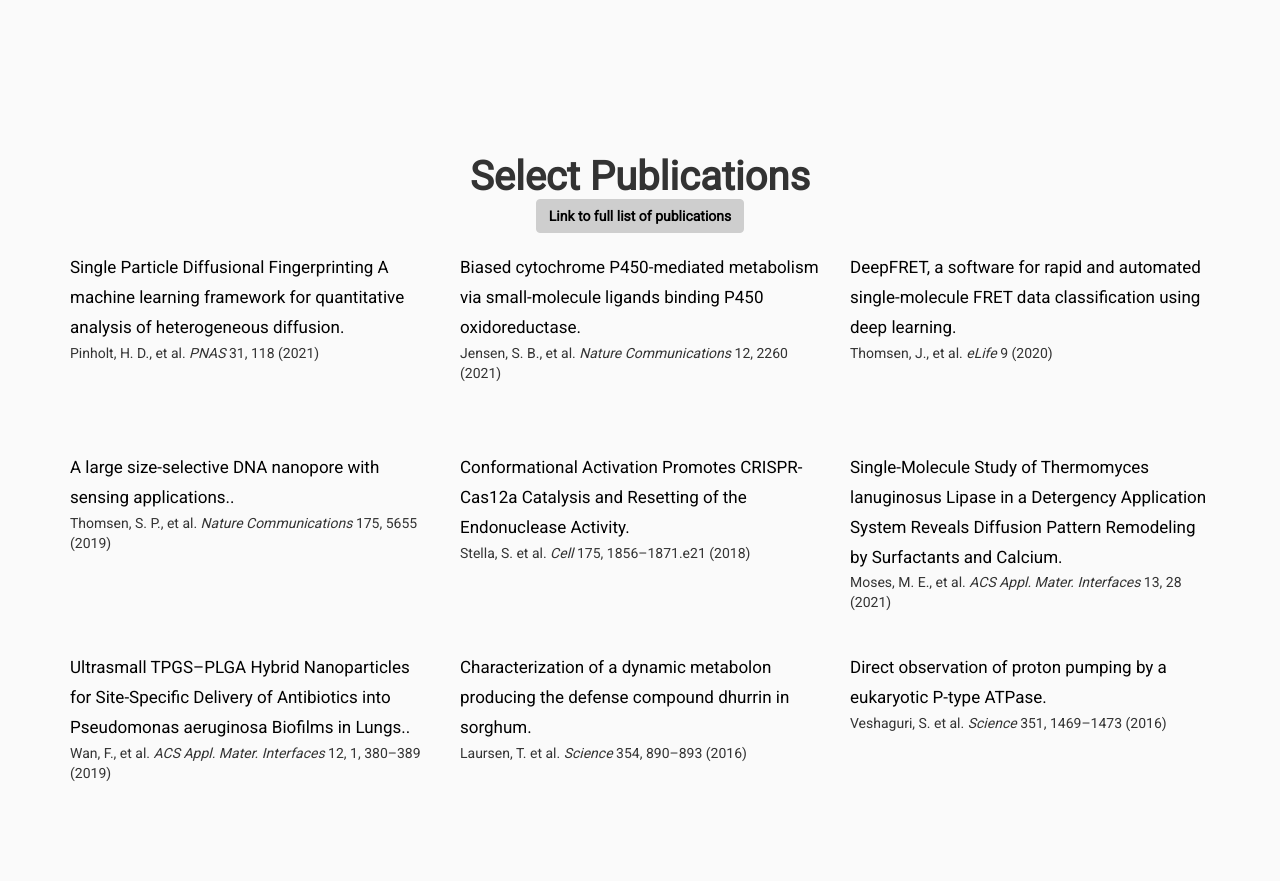
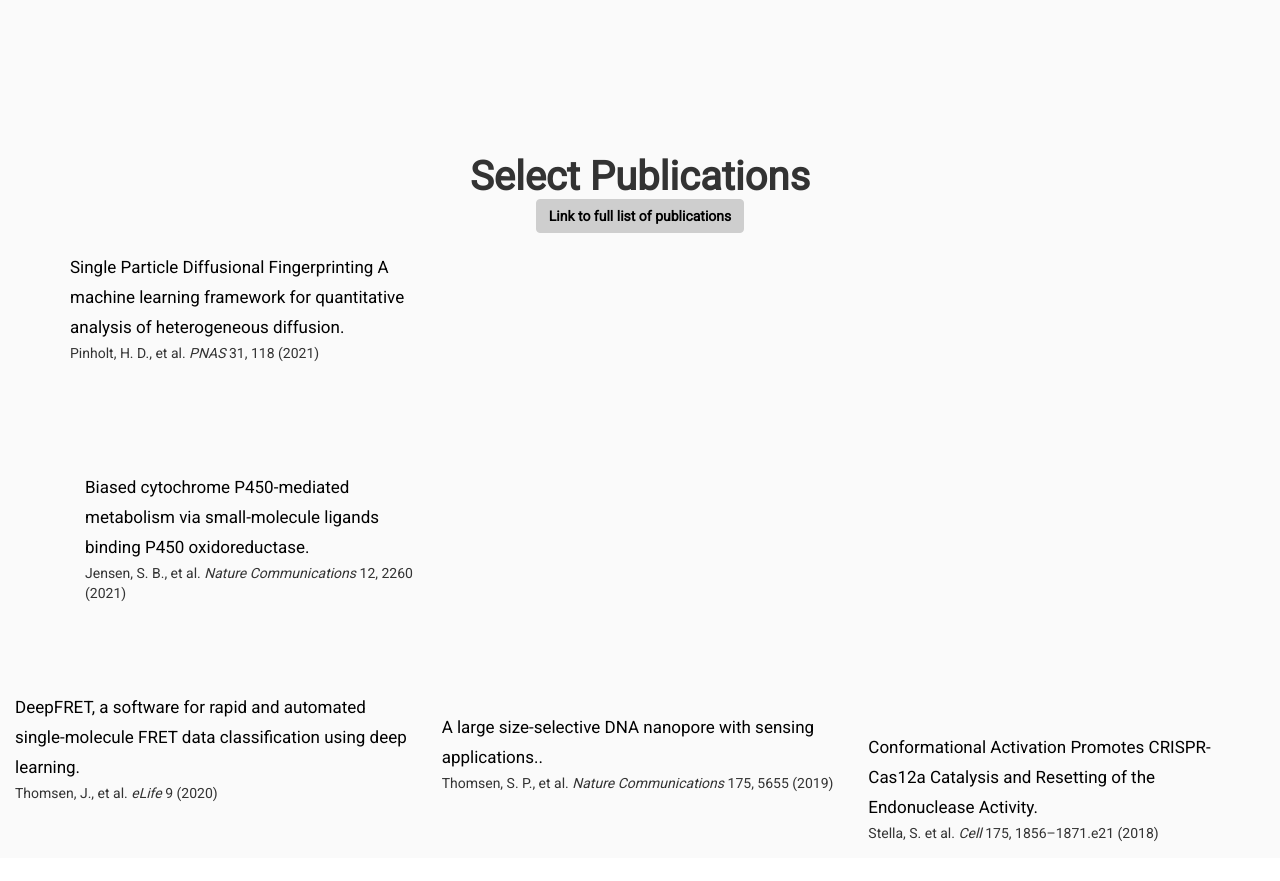
Before and after one commit to hatzakislab/hatzakislab.github.io, a Jekyll site: the page built from index.md, in a window 1280 px wide and 900 px high, scrolled down 2476 px. Shown: the top 881 px of the window. Built offline with Jekyll 4.4.1, drawn with Linux system fonts in a browser that asks for light colours; some web fonts are replaced; comment, search, counter and statistics services are not loaded.

Commit message:
Update publications.html

```diff
--- a/_includes/publications.html
+++ b/_includes/publications.html
@@ -7,7 +7,7 @@
             <br>
             <br>
         </div>
-        <div class="row {margin-top:7px}">
+        <div class="row">
             {% for publication in site.data.publications %}
             <br>
             <div class="col-xs-12 col-md-4">
@@ -18,6 +18,7 @@
                 <br><br>
                 </p>
             </div>
+            </div>
             {% endfor %}
         </div>
     </div>
```
